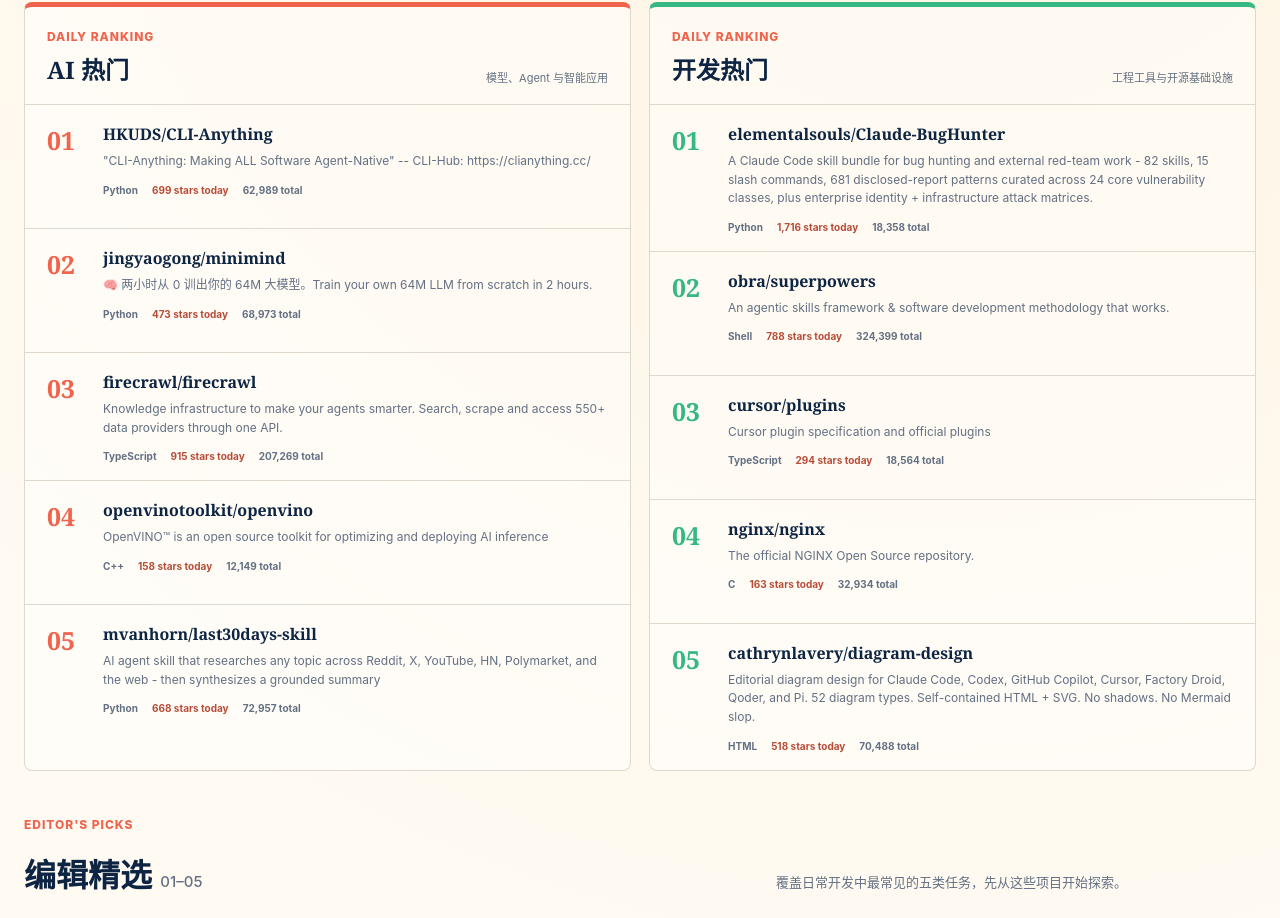
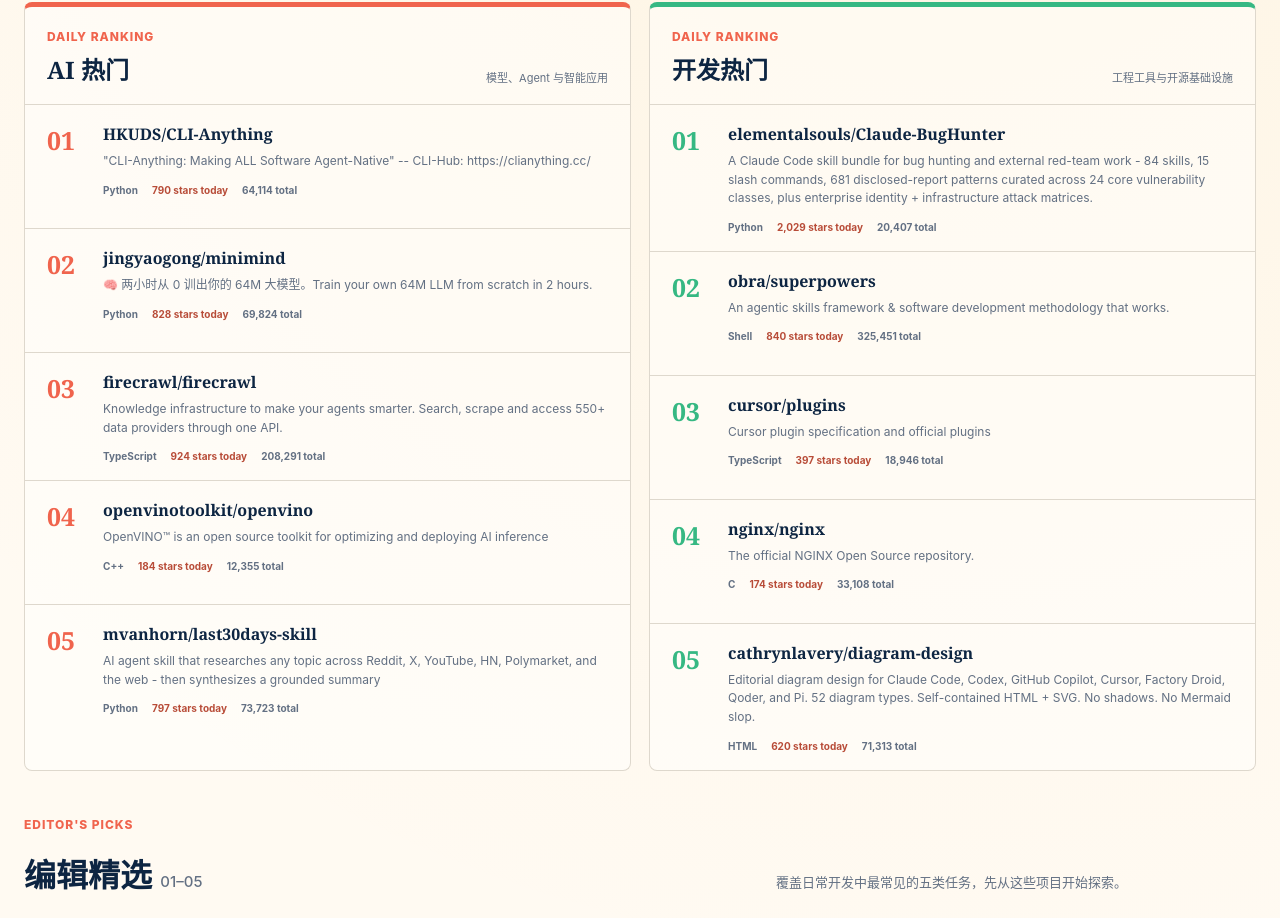
Before and after one commit to SomiW/AIShare, a plain HTML site: page index.html in a window 1280 px wide. Shown: the part 747-1665 px from the top of the page. Drawn offline with Linux system fonts and the light colour scheme.

Commit message:
data: update daily GitHub Trending

```diff
--- a/index.html
+++ b/index.html
@@ -56,7 +56,7 @@
           <h2>今日热门 <span>每日更新</span></h2>
         </div>
         <p>
-          更新于 2026-11-23 · 数据来源
+          更新于 2026-11-24 · 数据来源
           <a href="https://github.com/trending">GitHub Trending ↗</a>
         </p>
       </div>
@@ -77,8 +77,8 @@
               <p>&quot;CLI-Anything: Making ALL Software Agent-Native&quot; -- CLI-Hub: https://clianything.cc/</p>
               <div class="trending-meta">
                 <span>Python</span>
-                <span>699 stars today</span>
-                <span>62,989 total</span>
+                <span>790 stars today</span>
+                <span>64,114 total</span>
               </div>
             </div>
           </li>
@@ -89,8 +89,8 @@
               <p>🧠 两小时从 0 训出你的 64M 大模型。Train your own 64M LLM from scratch in 2 hours.</p>
               <div class="trending-meta">
                 <span>Python</span>
-                <span>473 stars today</span>
-                <span>68,973 total</span>
+                <span>828 stars today</span>
+                <span>69,824 total</span>
               </div>
             </div>
           </li>
@@ -101,8 +101,8 @@
               <p>Knowledge infrastructure to make your agents smarter. Search, scrape and access 550+ data providers through one API.</p>
               <div class="trending-meta">
                 <span>TypeScript</span>
-                <span>915 stars today</span>
-                <span>207,269 total</span>
+                <span>924 stars today</span>
+                <span>208,291 total</span>
               </div>
             </div>
           </li>
@@ -113,8 +113,8 @@
               <p>OpenVINO™ is an open source toolkit for optimizing and deploying AI inference</p>
               <div class="trending-meta">
                 <span>C++</span>
-                <span>158 stars today</span>
-                <span>12,149 total</span>
+                <span>184 stars today</span>
+                <span>12,355 total</span>
               </div>
             </div>
           </li>
@@ -125,8 +125,8 @@
               <p>AI agent skill that researches any topic across Reddit, X, YouTube, HN, Polymarket, and the web - then synthesizes a grounded summary</p>
               <div class="trending-meta">
                 <span>Python</span>
-                <span>668 stars today</span>
-                <span>72,957 total</span>
+                <span>797 stars today</span>
+                <span>73,723 total</span>
               </div>
             </div>
           </li>
@@ -145,11 +145,11 @@
             <span class="trending-rank">01</span>
             <div class="trending-copy">
               <h3><a href="https://github.com/elementalsouls/Claude-BugHunter">elementalsouls/Claude-BugHunter</a></h3>
-              <p>A Claude Code skill bundle for bug hunting and external red-team work - 82 skills, 15 slash commands, 681 disclosed-report patterns curated across 24 core vulnerability classes, plus enterprise identity + infrastructure attack matrices.</p>
+              <p>A Claude Code skill bundle for bug hunting and external red-team work - 84 skills, 15 slash commands, 681 disclosed-report patterns curated across 24 core vulnerability classes, plus enterprise identity + infrastructure attack matrices.</p>
               <div class="trending-meta">
                 <span>Python</span>
-                <span>1,716 stars today</span>
-                <span>18,358 total</span>
+                <span>2,029 stars today</span>
+                <span>20,407 total</span>
               </div>
             </div>
           </li>
@@ -160,8 +160,8 @@
               <p>An agentic skills framework &amp; software development methodology that works.</p>
               <div class="trending-meta">
                 <span>Shell</span>
-                <span>788 stars today</span>
-                <span>324,399 total</span>
+                <span>840 stars today</span>
+                <span>325,451 total</span>
               </div>
             </div>
           </li>
@@ -172,8 +172,8 @@
               <p>Cursor plugin specification and official plugins</p>
               <div class="trending-meta">
                 <span>TypeScript</span>
-                <span>294 stars today</span>
-                <span>18,564 total</span>
+                <span>397 stars today</span>
+                <span>18,946 total</span>
               </div>
             </div>
           </li>
@@ -184,8 +184,8 @@
               <p>The official NGINX Open Source repository.</p>
               <div class="trending-meta">
                 <span>C</span>
-                <span>163 stars today</span>
-                <span>32,934 total</span>
+                <span>174 stars today</span>
+                <span>33,108 total</span>
               </div>
             </div>
           </li>
@@ -196,8 +196,8 @@
               <p>Editorial diagram design for Claude Code, Codex, GitHub Copilot, Cursor, Factory Droid, Qoder, and Pi. 52 diagram types. Self-contained HTML + SVG. No shadows. No Mermaid slop.</p>
               <div class="trending-meta">
                 <span>HTML</span>
-                <span>518 stars today</span>
-                <span>70,488 total</span>
+                <span>620 stars today</span>
+                <span>71,313 total</span>
               </div>
             </div>
           </li>
```
